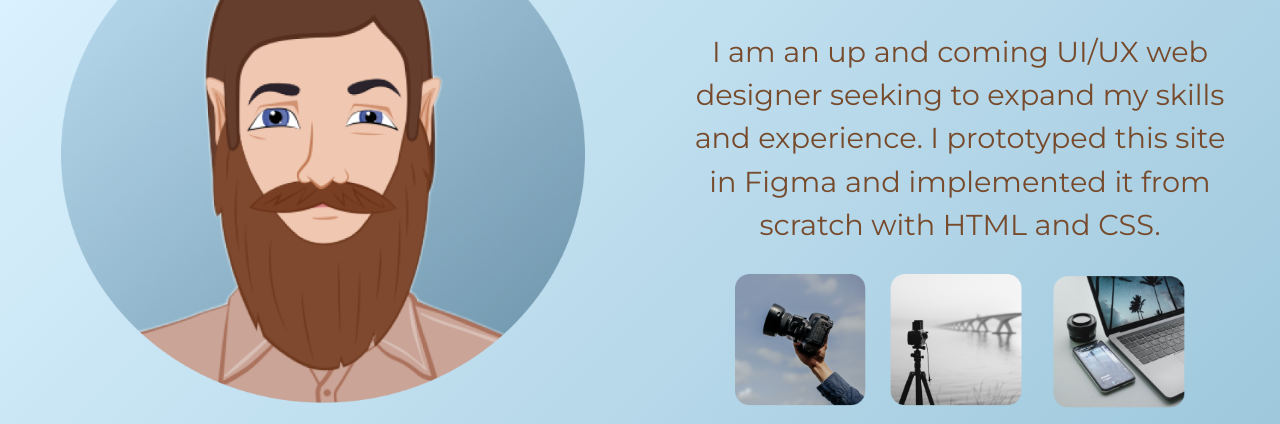
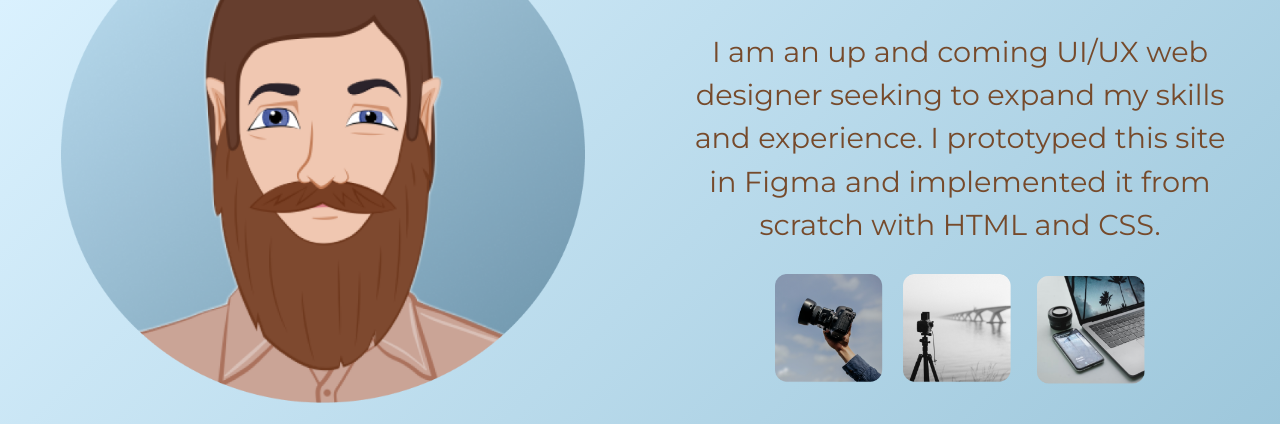
Before and after one commit to GreenBeanbag/josephgreen.me, a plain HTML site: page index.html in a window 1280 px wide. Shown: the part 854-1278 px from the top of the page. Drawn offline with nearby package versions, Linux system fonts and the light colour scheme; a web font is replaced by a local one.

Commit message:
Update styles.css

```diff
--- a/css/styles.css
+++ b/css/styles.css
@@ -107,7 +107,7 @@ button:hover {
 }
 
 .intro-pics {
-  width: 85%;
+  width: 70%;
 }
 
 .intro-pics-divs {
```
